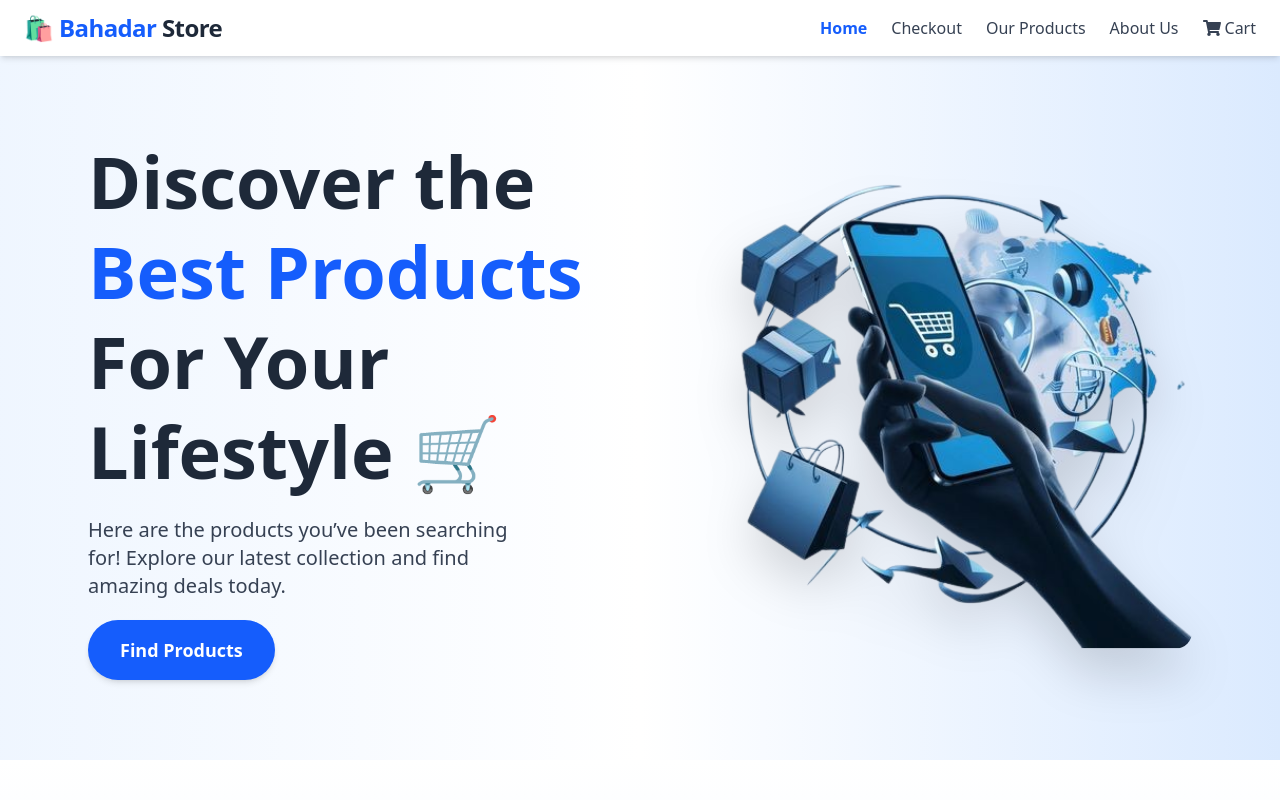
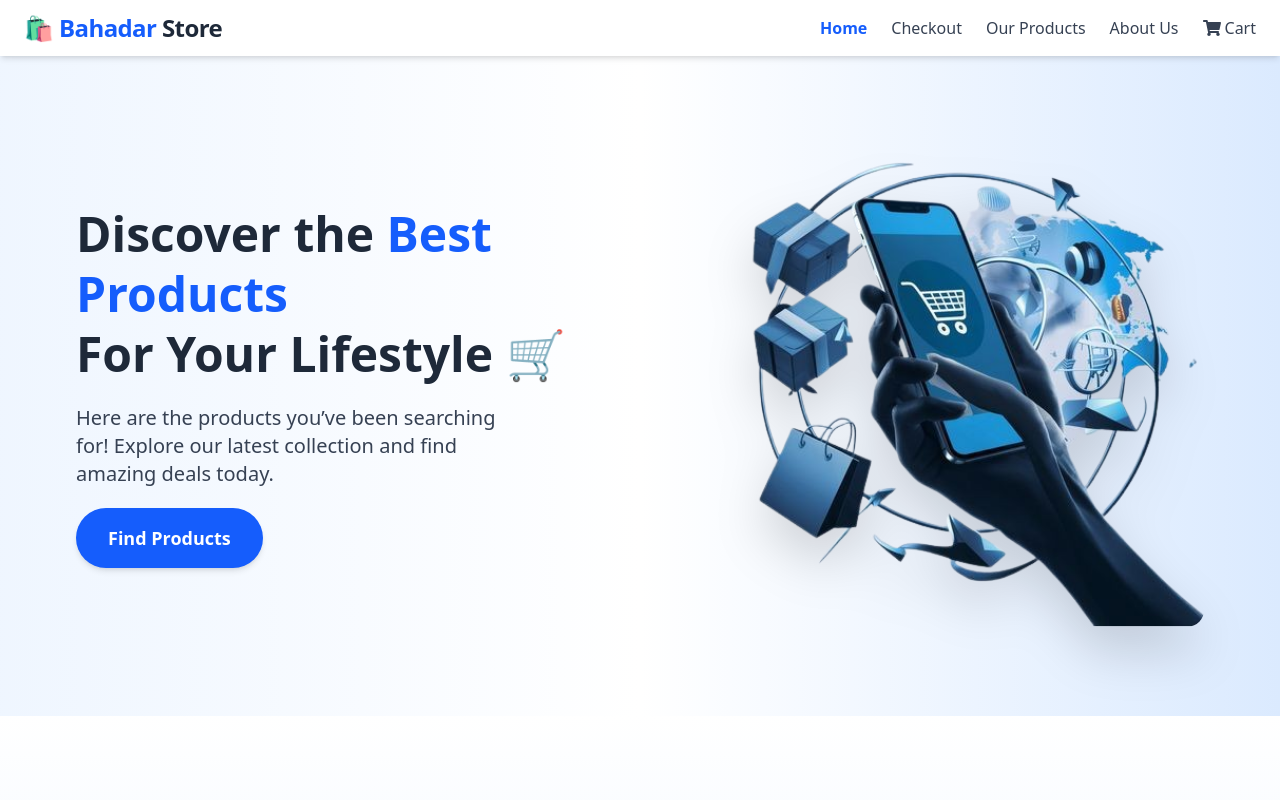
Before and after one commit to syedBahadarKhan/saylani_eccomerce, a React (Vite) app: page / in a window 1280 px wide. Shown: the top 800 px of the page. Built offline with nearby package versions, Linux system fonts and the light colour scheme.

Commit message:
add these changes to my file

```diff
--- a/src/components/Hero.jsx
+++ b/src/components/Hero.jsx
@@ -6,7 +6,7 @@ import { Link } from "react-router-dom";
 const Hero = () => {
   return (
     <section className="bg-gradient-to-r from-blue-50 via-white to-blue-100 py-10 md:py-20">
-      <div className="max-w-6xl mx-auto px-6 flex flex-col md:flex-row items-center justify-between gap-8">
+      <div className="max-w-6xl mx-auto px-3 flex flex-col md:flex-row items-center justify-between gap-8">
         {/* Left Side: Text */}
         <motion.div
           initial={{ opacity: 0, x: -50 }}
@@ -14,7 +14,7 @@ const Hero = () => {
           transition={{ duration: 0.8 }}
           className="flex-1 text-center md:text-left space-y-5"
         >
-          <h3 className="text-4xl md:text-7xl font-extrabold text-gray-800 leading-tight">
+          <h3 className="text-4xl md:text-5xl font-extrabold text-gray-800 leading-tight">
             Discover the <span className="text-blue-600">Best Products</span>
             <br /> For Your Lifestyle 🛒
           </h3>
```
